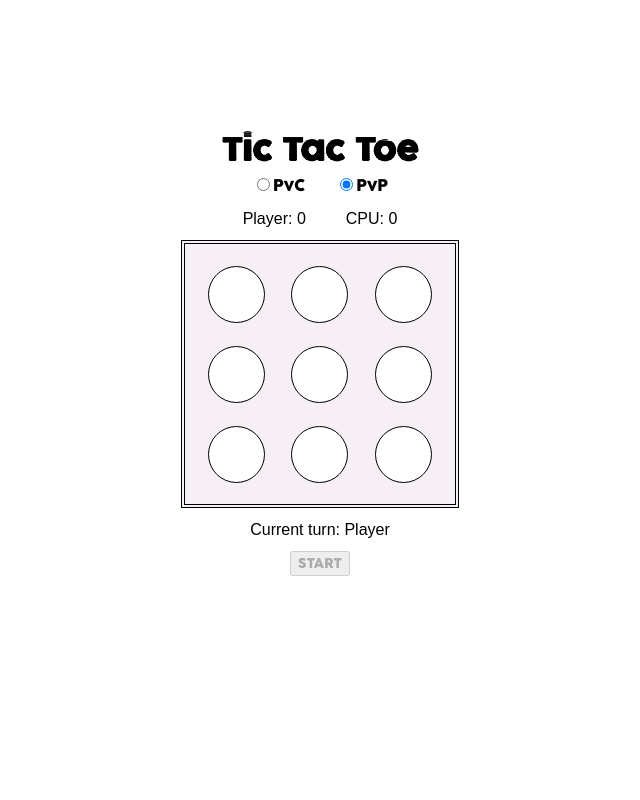
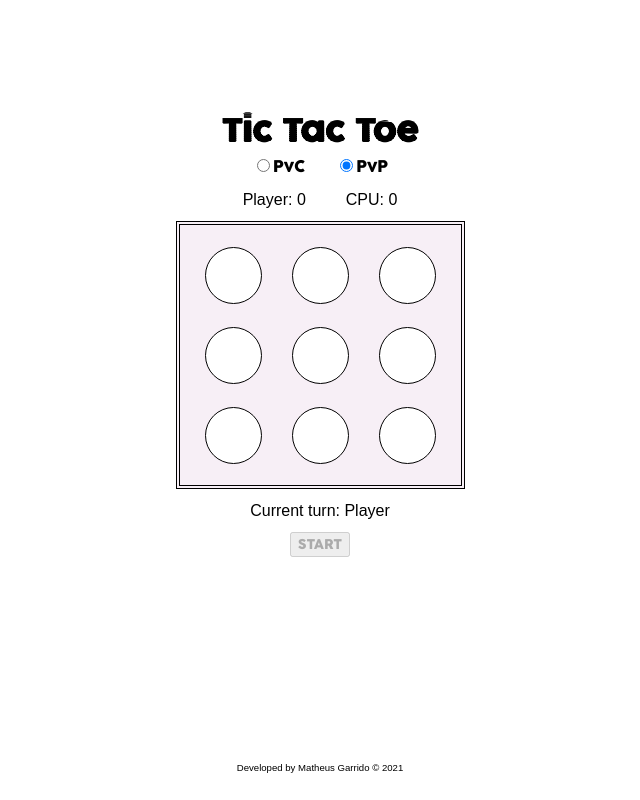
Before and after one commit to matheusgarrido/tictactoe, an Angular app: page / in a window 1280 px wide. Shown: the whole page, without its empty margins (320-960 px from the left). Built offline with nearby package versions, Linux system fonts and the light colour scheme.

Commit message:
Footer credits

```diff
--- a/src/app/app.component.html
+++ b/src/app/app.component.html
@@ -1,6 +1,6 @@
-<main>
+<div id="grid">
   <div></div>
-  <div>
+  <main>
     <h1>Tic Tac Toe</h1>
     <form (change)="changeGameType($event)">
       <label><input type="radio" name="typeGame" value="1" />PvC</label>
@@ -55,6 +55,8 @@
     <button (click)="newGame()" [disabled]="!countCurrentPlay">
       {{ msgButtonStart }}
     </button>
-  </div>
-  <div></div>
-</main>
+  </main>
+  <footer>
+    <p>Developed by Matheus Garrido &copy; {{ date }}</p>
+  </footer>
+</div>
--- a/src/app/app.component.scss
+++ b/src/app/app.component.scss
@@ -4,9 +4,10 @@
 @include CocogooseProBlock;
 @include CocogooseProRegular;
 
-main {
+#grid {
   display: grid;
   height: 100vh;
+  grid-template-rows: 11vh 83vh 5vh;
   font-family: "CocogooseProRegular", sans-serif;
 }
 
@@ -28,7 +29,7 @@ form {
   }
 }
 
-main > div > div {
+#grid > main > div {
   width: max-content;
   margin: 10px auto;
   p {
@@ -51,8 +52,8 @@ button {
 }
 
 #game {
-  width: 50vw;
-  max-width: 250px;
+  width: 60vw;
+  max-width: 500px;
   margin: auto;
   border: 4px black double;
   padding: 10px;
@@ -69,12 +70,11 @@ button {
   background-color: gray;
   height: 55px;
   width: 55px;
-  font-size: 100%;
   border: 1px solid black;
   background-color: white;
   color: black;
   font-weight: bold;
-  margin: 20px 0;
+  margin: 20px 15px;
   border-radius: 50px;
   text-align: center;
   font-size: 42px;
@@ -95,3 +95,11 @@ button {
   background-color: $sucessColor;
   color: black;
 }
+
+footer > p {
+  font-size: 0.6em;
+  font-family: Arial, Helvetica, sans-serif;
+  // vertical-align: bottom;
+
+  text-align: center;
+}
--- a/src/app/app.component.ts
+++ b/src/app/app.component.ts
@@ -13,6 +13,7 @@ const victoryPositions: number[][] = [
   [0, 4, 8],
   [2, 4, 6],
 ];
+const currentYear = new Date().getFullYear();
 
 @Component({
   selector: 'app-root',
@@ -31,6 +32,8 @@ export class AppComponent {
   values: string[] = ['', '', '', '', '', '', '', '', ''];
   winPosition: number[] = [];
   messageStatus: string = 'Current turn: ' + this.playerNick[0];
+  date: string = '2021' + (currentYear > 2021 ? ` - ${currentYear}` : '');
+
   changeGameType(event: any) {
     const value = parseInt(event.target.value);
     this.currentPlayerTurn = 0;
```
